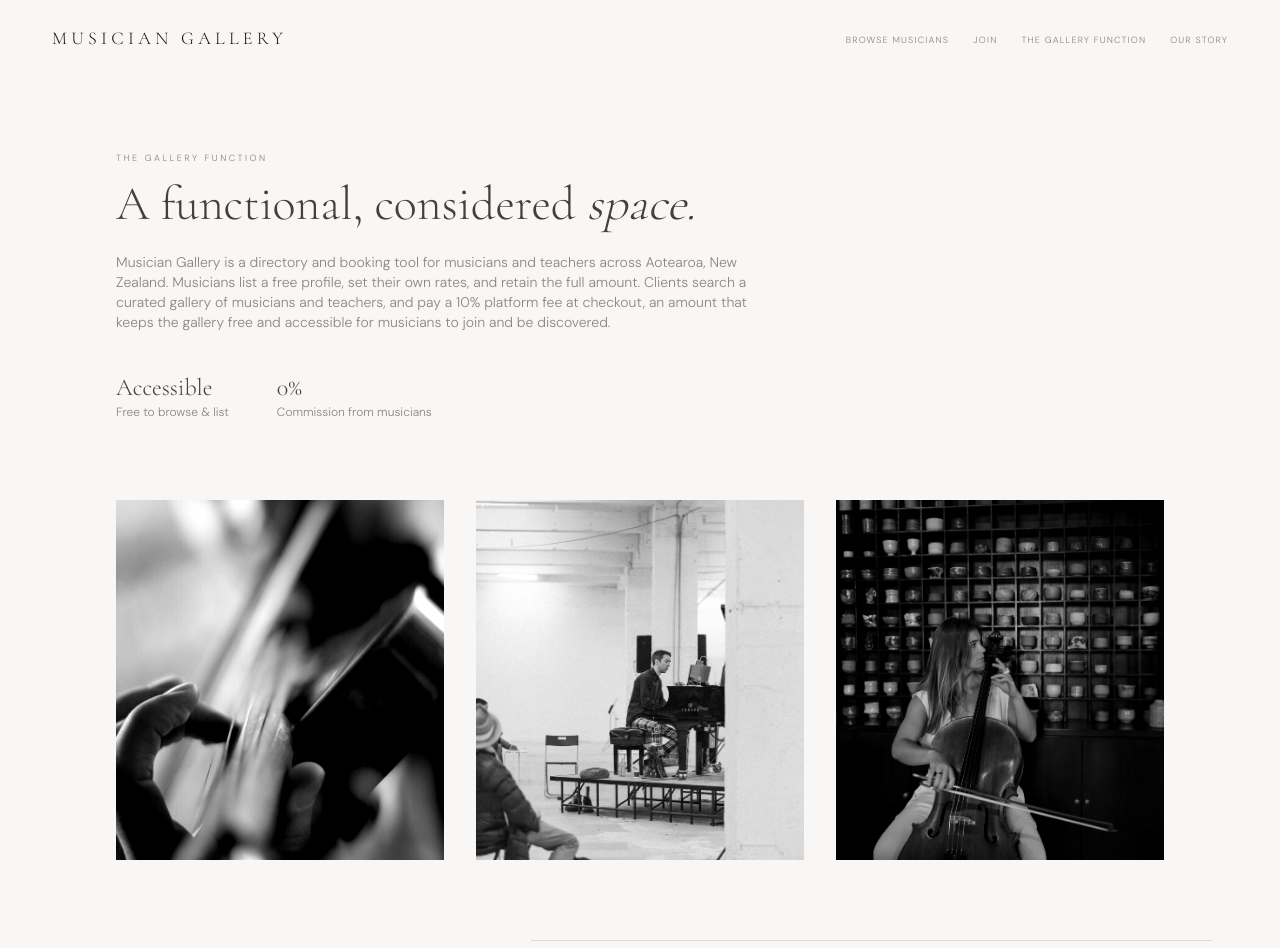
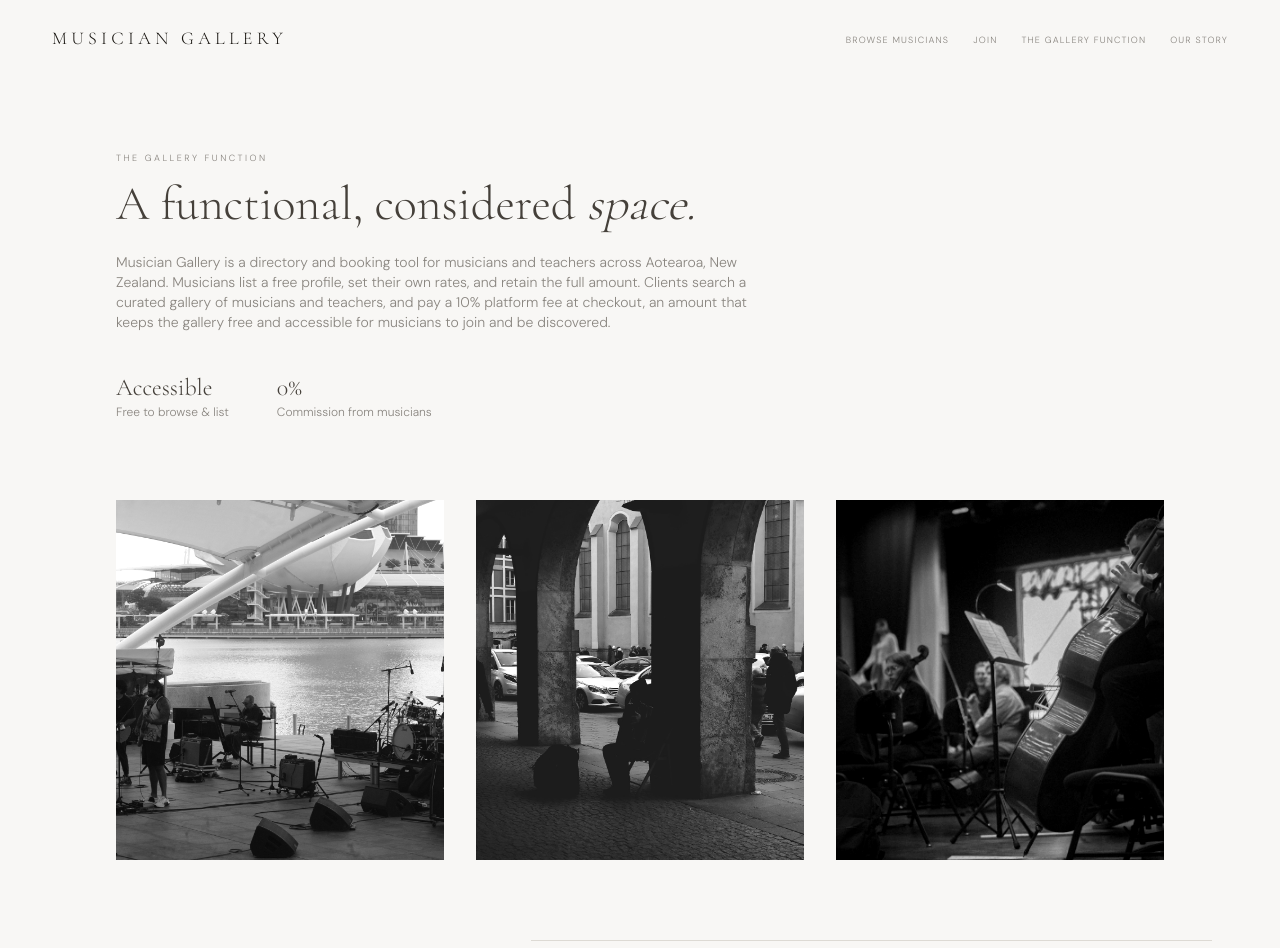
Before and after one commit to musiciangallery/Musician-Gallery, a Next.js app: page /about in a window 1280 px wide. Shown: the top 948 px of the page. Built offline with nearby package versions, Linux system fonts and the light colour scheme.

Commit message:
Update page.tsx

```diff
--- a/src/app/about/page.tsx
+++ b/src/app/about/page.tsx
@@ -53,9 +53,9 @@ const musicianPillars = [
 ];
 
 const galleryImages = [
-  { src: "/brand/about-violin-bridge.jpg", alt: "Close detail of a violin bow and bridge" },
-  { src: "/brand/hero-piano-doorway.jpg", alt: "A pianist performing live at a grand piano" },
-  { src: "/brand/story-emily-cello.jpg", alt: "Emily, founder of Musician Gallery, playing cello" },
+  { src: "/brand/marina-bay-band.jpg", alt: "A live band performing outdoors at Marina Bay Sands" },
+  { src: "/brand/street-accordion-player.jpg", alt: "A street musician playing accordion beneath stone archways" },
+  { src: "/brand/orchestra-rehearsal.jpg", alt: "Musicians rehearsing together on stage with cello and double bass" },
 ];
 
 export default function AboutPage() {
```
